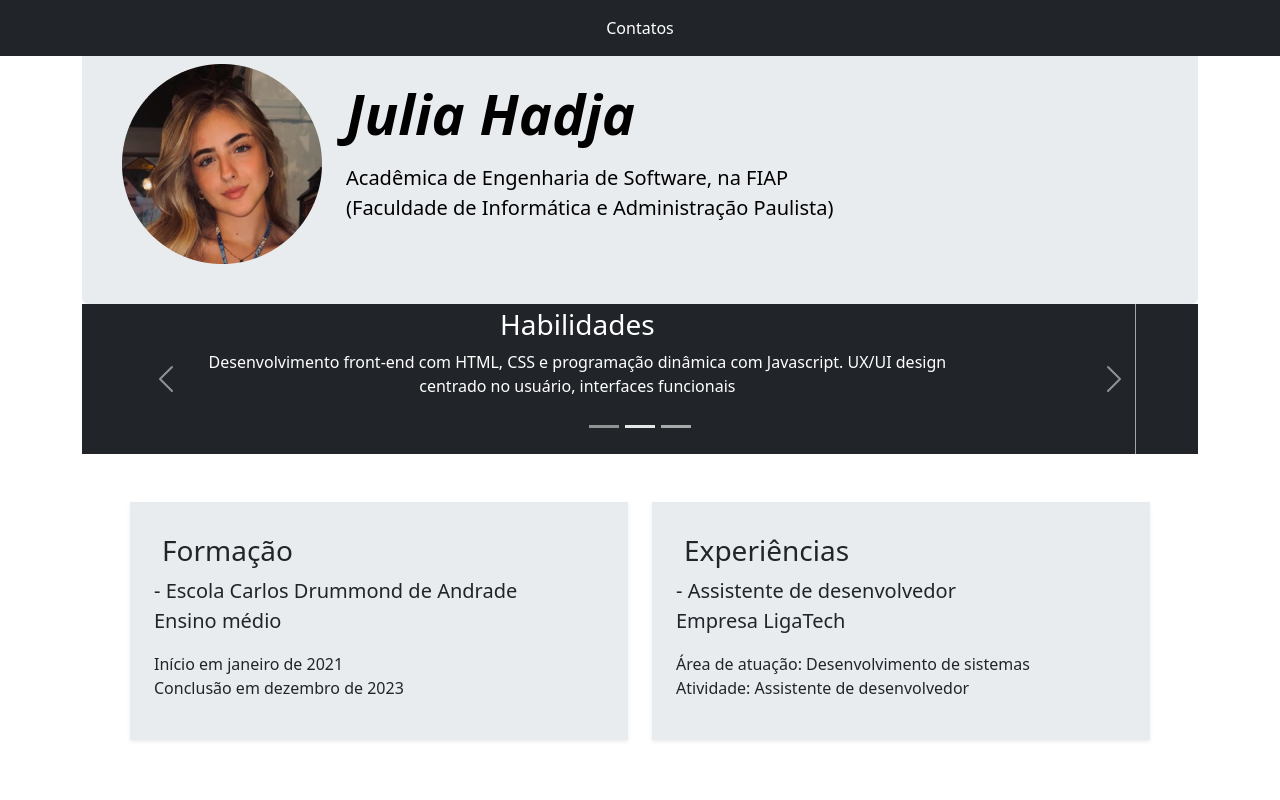
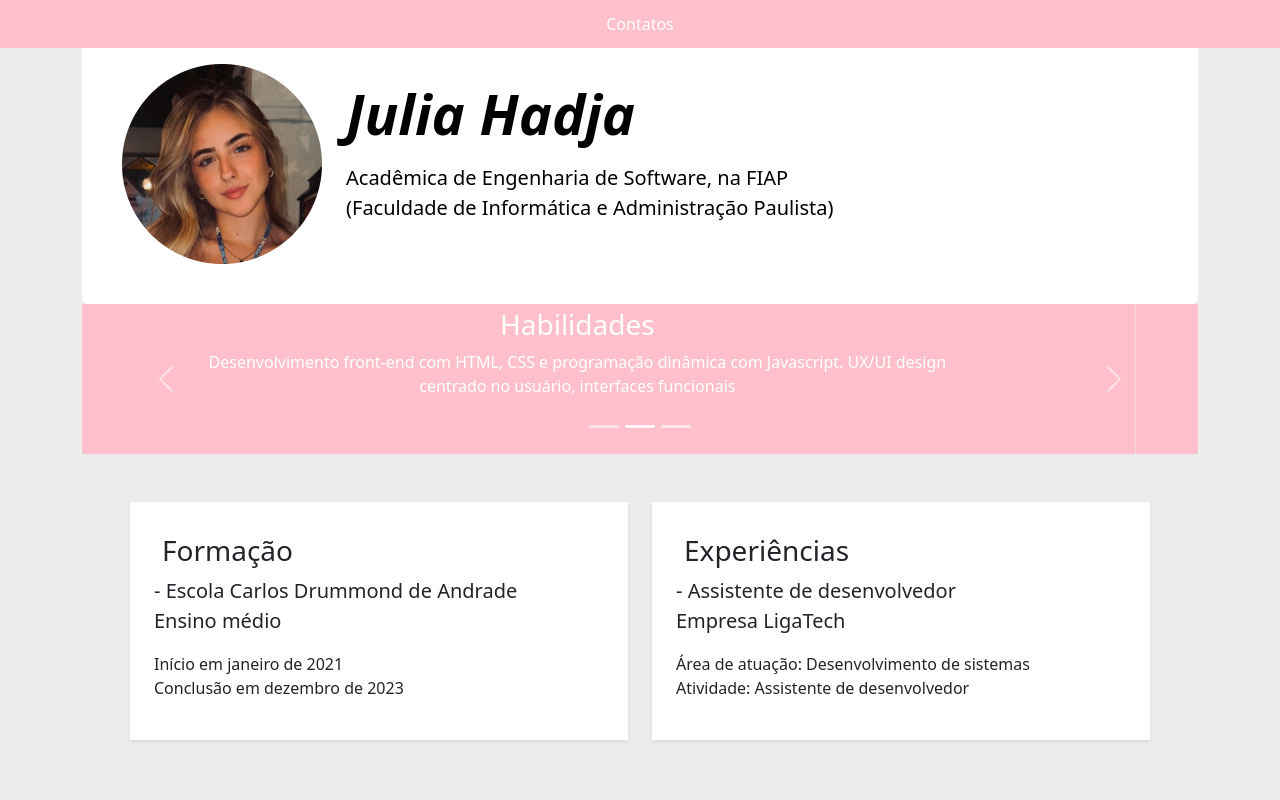
Before and after one commit to juhadja/Curriculo-Vitae-CP4, a plain HTML site: page index.html in a window 1280 px wide. Shown: the top 800 px of the page. Drawn offline with nearby package versions, Linux system fonts and the light colour scheme.

Commit message:
style add

```diff
--- a/index.html
+++ b/index.html
@@ -5,15 +5,16 @@
     <meta name="viewport" content="width=device-width, initial-scale=1">
     <title>Bootstrap demo</title>
     <link href="https://cdn.jsdelivr.net/npm/bootstrap@5.3.3/dist/css/bootstrap.min.css" rel="stylesheet" integrity="sha384-QWTKZyjpPEjISv5WaRU9OFeRpok6YctnYmDr5pNlyT2bRjXh0JMhjY6hW+ALEwIH" crossorigin="anonymous">
+    <link rel="stylesheet" href="style.css">
   </head>
   <body>
-    <header class="p-2 text-bg-dark fixed-top">
+    <header class="p-1 fixed-top">
         <ul class="nav col-12 col-lg-auto me-lg-auto mb-2 justify-content-center mb-md-0 gap-4">
             <li><a href="#contatos" class="nav-link px-2 text-white">Contatos</a></li>
         </ul>
     </header>
     <main class="container">
-        <div class="p-md-3 rounded text-body-emphasis bg-body-secondary d-flex">
+        <div class="sessao1 p-md-3 rounded text-body-emphasis d-flex">
             <img src="./Assets/Frame 4 (1).png" class="p-4 pt-5" alt="">
             <div class="col-lg-6 px-0 p-5">
                 <h1 class="display-4 fst-italic fw-semibold pt-3">
@@ -31,7 +32,7 @@
             </div>
             <div class="carousel-inner">
               <div class="carousel-item">
-                <svg class="bd-placeholder-img" width="100%" height="100%" xmlns="http://www.w3.org/2000/svg" aria-hidden="true" preserveAspectRatio="xMidYMid slice" focusable="false"><rect width="100%" height="100%" fill="var(--bs-body-color)"></rect></svg>
+                <svg class="bd-placeholder-img" width="100%" height="100%" xmlns="http://www.w3.org/2000/svg" aria-hidden="true" preserveAspectRatio="xMidYMid slice" focusable="false"><rect width="100%" height="100%" fill="#ffc0cb"></rect></svg>
                 <div class="container">
                   <div class="carousel-caption">
                     <h1 class="fs-3">Sobre mim</h1>
@@ -40,7 +41,7 @@
                 </div>
               </div>
               <div class="carousel-item active">
-                <svg class="bd-placeholder-img" width="100%" height="100%" xmlns="http://www.w3.org/2000/svg" aria-hidden="true" preserveAspectRatio="xMidYMid slice" focusable="false"><rect width="100%" height="100%" fill="var(--bs-body-color)"></rect></svg>
+                <svg class="bd-placeholder-img" width="100%" height="100%" xmlns="http://www.w3.org/2000/svg" aria-hidden="true" preserveAspectRatio="xMidYMid slice" focusable="false"><rect width="100%" height="100%" fill="#ffc0cb"></rect></svg>
                 <div class="container">
                   <div class="carousel-caption">
                     <h1 class="fs-3">Habilidades</h1>
@@ -49,7 +50,7 @@
                 </div>
               </div>
               <div class="carousel-item">
-                <svg class="bd-placeholder-img" width="100%" height="100%" xmlns="http://www.w3.org/2000/svg" aria-hidden="true" preserveAspectRatio="xMidYMid slice" focusable="false"><rect width="100%" height="100%" fill="var(--bs-body-color)"></rect></svg>
+                <svg class="bd-placeholder-img" width="100%" height="100%" xmlns="http://www.w3.org/2000/svg" aria-hidden="true" preserveAspectRatio="xMidYMid slice" focusable="false"><rect width="100%" height="100%" fill="#ffc0cb"></rect></svg>
                 <div class="container">
                   <div class="carousel-caption">
                     <h1 class="fs-3">Objetivo</h1>
@@ -71,7 +72,7 @@
 
         <div class="row mb-2 p-5">
             <div class="col-md-6">
-              <div class="row g-0 bg-body-secondary overflow-hidden flex-md-row mb-4 shadow-sm h-md-250 position-relative">
+              <div class="sessao2 row g-0 overflow-hidden flex-md-row mb-4 shadow-sm h-md-250 position-relative">
                 <div class="col p-4 d-flex flex-column position-static">
                     <h3 class="mb-0 p-2">Formação</h3>
                     <p class="mb-auto fs-5 fw-medium"> - Escola Carlos Drummond de Andrade</p>
@@ -81,7 +82,7 @@
               </div>
             </div>
             <div class="col-md-6">
-              <div class="row g-0 bg-body-secondary overflow-hidden flex-md-row mb-4 shadow-sm h-md-250 position-relative">
+              <div class="sessao2 row g-0 overflow-hidden flex-md-row mb-4 shadow-sm h-md-250 position-relative">
                 <div class="col p-4 d-flex flex-column position-static">
                   <h3 class="mb-0 p-2">Experiências</h3>
                   <p class="mb-auto fs-5 fw-medium"> - Assistente de desenvolvedor</p>
--- /dev/null
+++ b/style.css
@@ -0,0 +1,13 @@
+body{
+    background-color: #ececec;
+}
+
+header{
+    background-color: #ffc0cb;
+}
+.sessao1{
+    background-color: white;
+}
+.sessao2{
+    background-color: white;
+}
```
